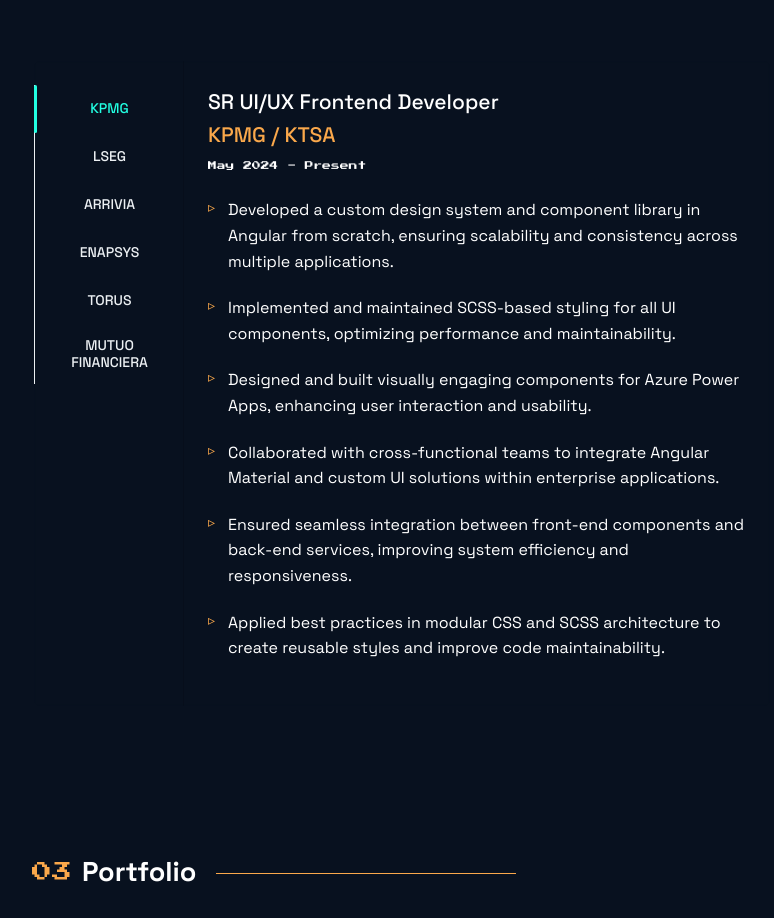
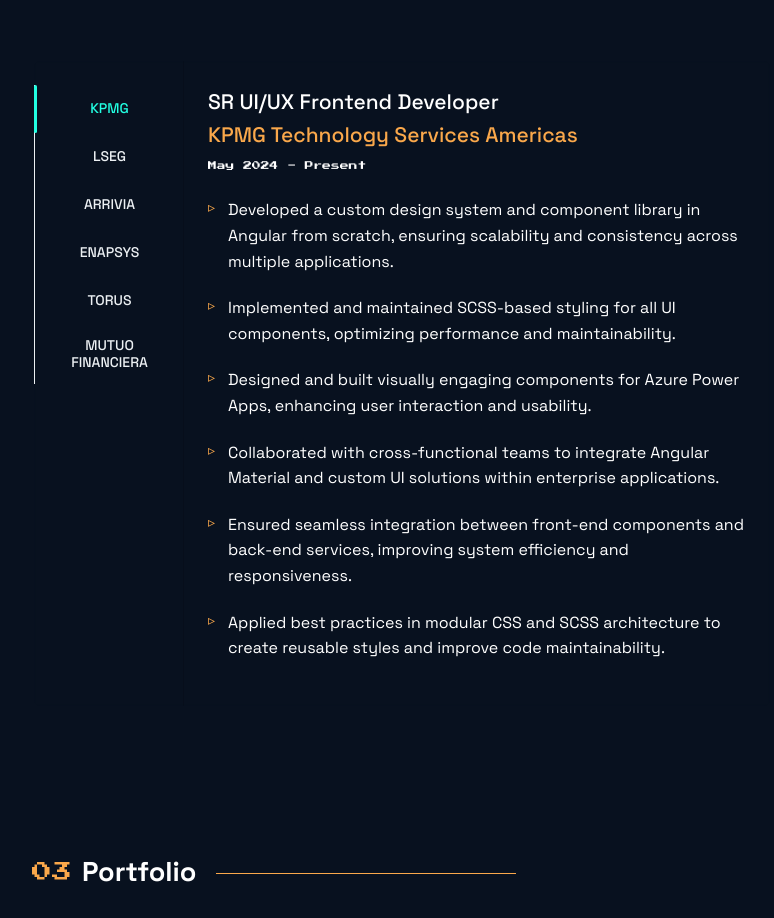
Before and after one commit to Gupie21/Portfolio, a React (Create React App) app: page / in a window 1280 px wide. Shown: the part 1720-2638 px from the top of the page, without its empty margins (238-1012 px from the left). Built offline with nearby package versions, Linux system fonts and the light colour scheme.

Commit message:
Other quick update

```diff
--- a/src/components/timeline.js
+++ b/src/components/timeline.js
@@ -6,7 +6,7 @@
   {
     label: "KPMG",
     date: "May 2024 - Present",
-    company: "KPMG / KTSA",
+    company: "KPMG Technology Services Americas",
     url: "https://www.ktsa.com.mx/",
     role: "SR UI/UX Frontend Developer",
     points: [
```
